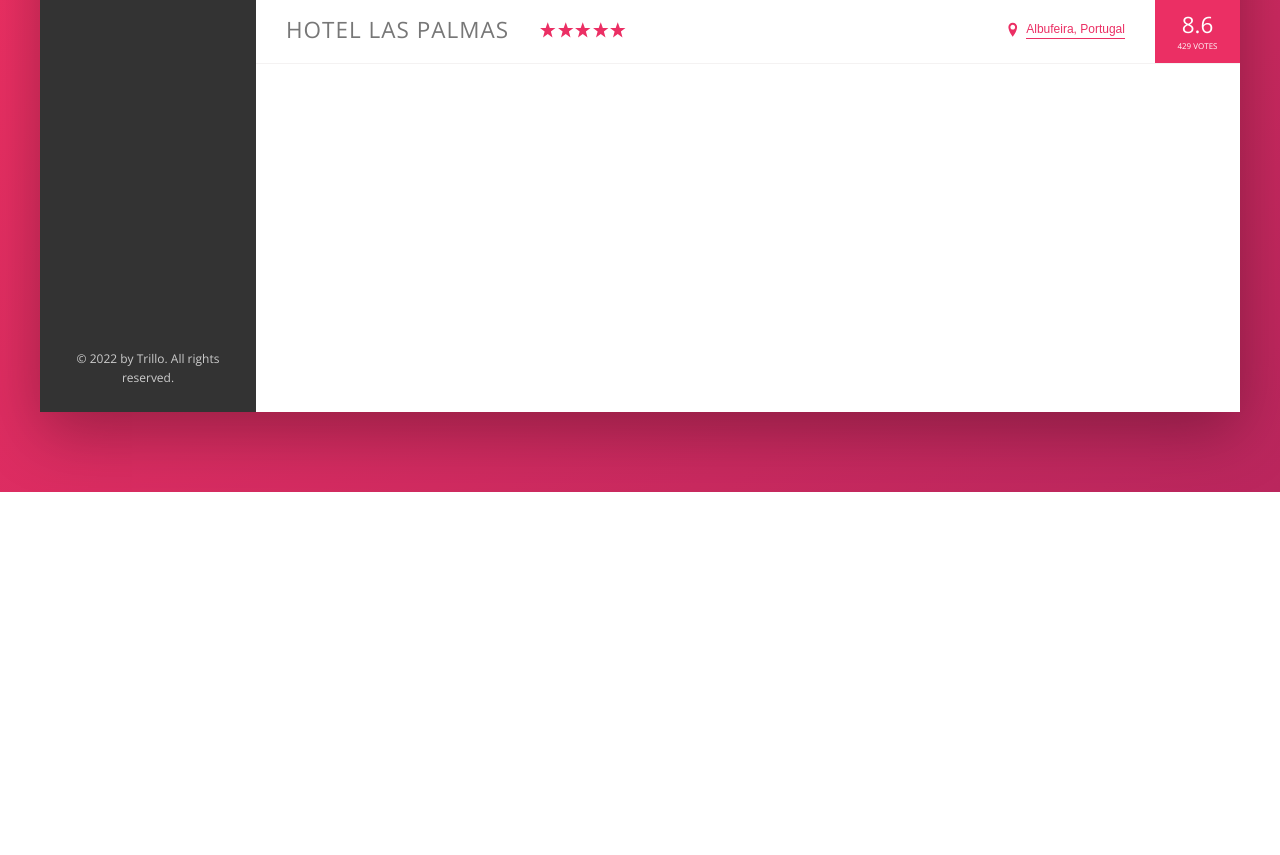
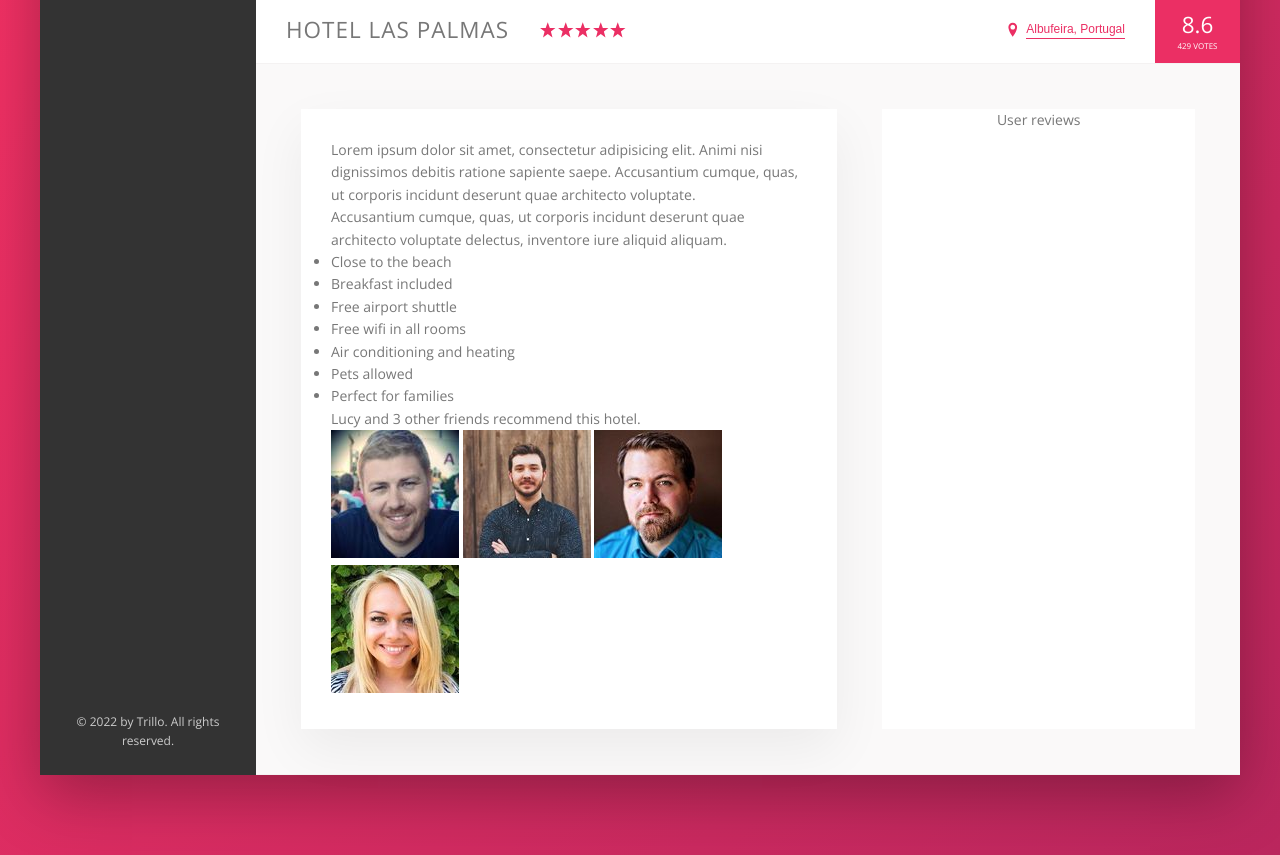
Before and after one commit to V4nd0r/Trillo, a website: page index.html in a window 1280 px wide. Shown: the part 538-1393 px from the top of the page. Before the commit the page ends 1030 px from the top, so only its background shows below. Drawn offline with nearby package versions, Linux system fonts and the light colour scheme.

Commit message:
Adding description section

```diff
--- a/index.html
+++ b/index.html
@@ -133,6 +133,41 @@
                         <div class="overview__rating-count">429 votes</div>
                     </div>
                 </div>
+
+                <div class="detail">
+                    <div class="description">
+                        <p class="paragraph">
+                            Lorem ipsum dolor sit amet, consectetur adipisicing elit. Animi nisi dignissimos debitis ratione sapiente saepe. Accusantium cumque, quas, ut corporis incidunt deserunt quae architecto voluptate.
+                        </p>
+                        <p class="paragraph">
+                            Accusantium cumque, quas, ut corporis incidunt deserunt quae architecto voluptate delectus, inventore iure aliquid aliquam.
+                        </p>
+                        <ul class="list">
+                            <li class="list__item">Close to the beach</li>
+                            <li class="list__item">Breakfast included</li>
+                            <li class="list__item">Free airport shuttle</li>
+                            <li class="list__item">Free wifi in all rooms</li>
+                            <li class="list__item">Air conditioning and heating</li>
+                            <li class="list__item">Pets allowed</li>
+                            <li class="list__item">Perfect for families</li>
+                        </ul>
+                        <div class="recommend">
+                            <p class="recommend__count">
+                                Lucy and 3 other friends recommend this hotel.
+                            </p>
+                            <div class="recommend__friends">
+                                <img src="img/user-3.jpg" alt="Friend 1" class="recommend__photo">
+                                <img src="img/user-4.jpg" alt="Friend 2" class="recommend__photo">
+                                <img src="img/user-5.jpg" alt="Friend 3" class="recommend__photo">
+                                <img src="img/user-6.jpg" alt="Friend 4" class="recommend__photo">
+                            </div>
+                        </div>
+                    </div>
+
+                    <div class="user-reviews">
+                        User reviews
+                    </div>
+                </div>
             </main>
         </div>
        </div>
--- a/sass/_layout.scss
+++ b/sass/_layout.scss
@@ -33,6 +33,29 @@
 
 .hotel-view {
     background-color: #fff;
-    height: 80rem;
     flex: 1;
 }
+
+.detail {
+    font-size: 1.4rem;
+    display: flex;
+    padding: 4.5rem;
+    background-color: var(--color-grey-light-1);
+    border-bottom: var(--line);
+}
+
+.description {
+    background-color: #fff;
+    box-shadow: var(--shadow-light);
+    padding: 3rem;
+    flex: 0 0 60%;
+    margin-right: 4.5rem;
+}
+
+.user-reviews {
+    flex: 1;
+    background-color: #fff;
+    display: flex;
+    flex-direction: column;
+    align-items: center;
+}
```
Also changed, not shown: css/style.css.
